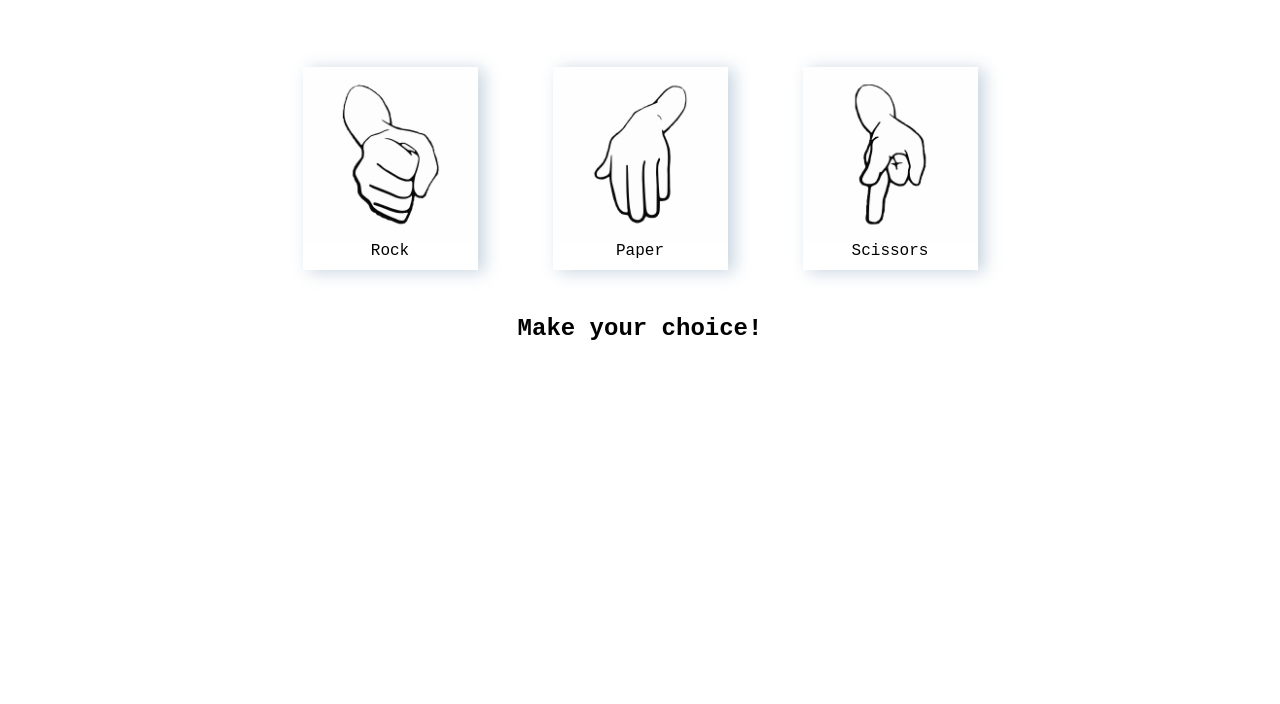
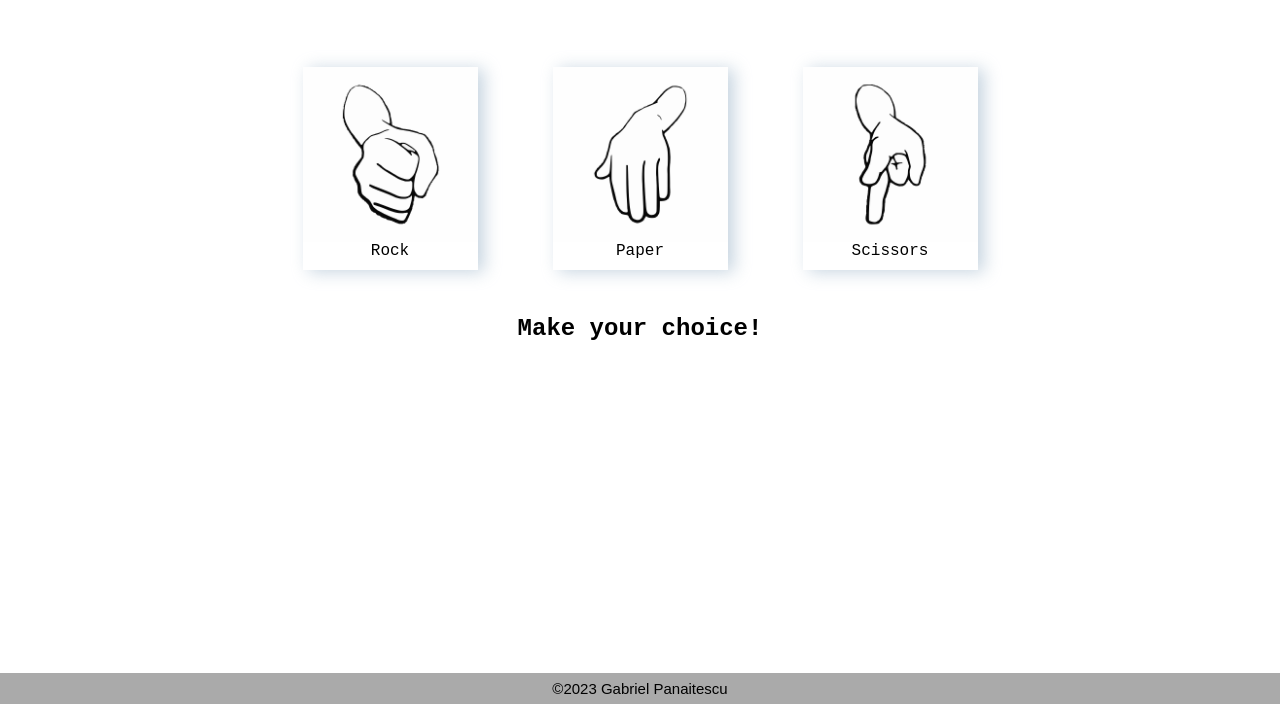
Before and after one commit to dez4s/javascript-rps, a plain HTML site: page index.html in a window 1280 px wide. Shown: the part 96-800 px from the top of the page. Drawn offline with Linux system fonts and the light colour scheme.

Commit message:
Add footer

```diff
--- a/index.html
+++ b/index.html
@@ -40,5 +40,6 @@
         </div>
     </div>
     <img src="./imgs/player.png" alt="" style="width: 35px">
+    <footer>©2023 Gabriel Panaitescu</footer>
 </body>
 </html>
--- a/styles.css
+++ b/styles.css
@@ -129,3 +129,15 @@ div.results-container {
     position: relative;
     display: inline-block;
   }
+
+footer {
+    position: fixed;
+    bottom: 0;
+    left: 0;
+    padding:7px;
+    background-color: #aaa;
+    width: 100%;
+    text-align: center;
+    font-family: Arial, Helvetica, sans-serif;
+    font-size: 15px;
+}
```
